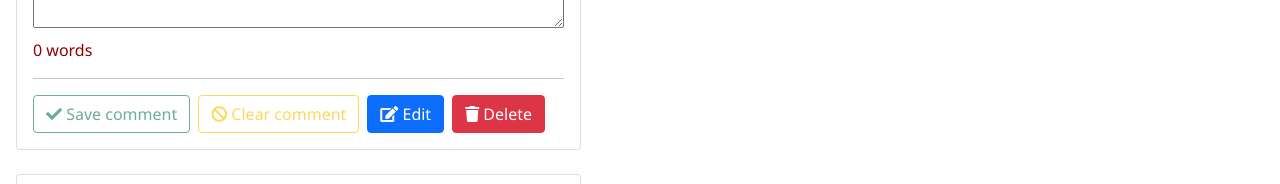
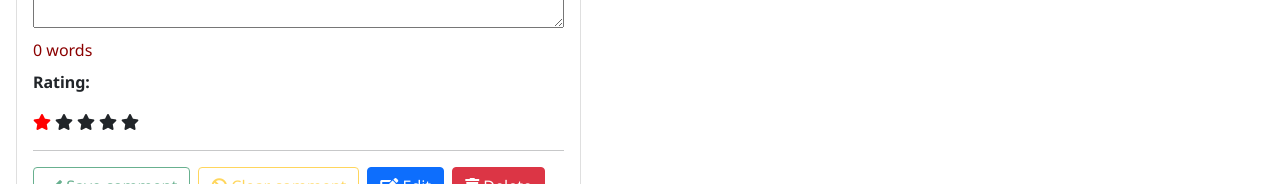
Before and after one commit to andrei-antal/ng_advanced_ws, an Angular app: page /movies in a window 1280 px wide. Shown: the part 469-653 px from the top of the page. Built offline with nearby package versions, Linux system fonts and the light colour scheme; data requests are answered from the project's data file.

Commit message:
Done challenge 1

```diff
--- a/src/app/movies/components/movie-item/movie-item.component.html
+++ b/src/app/movies/components/movie-item/movie-item.component.html
@@ -35,6 +35,10 @@
         <label class="fw-bold"> Comment: </label>
         <p>{{ movieComment }}</p>
       </ng-template>
+      <div class="mt-2">
+        <p class="fw-bold">Rating:</p>
+        <ngi-rating [(rating)]="movieRating"></ngi-rating>
+      </div>
       <hr />
       <button
         (click)="saveComment()"
--- a/src/app/movies/components/movie-item/movie-item.component.ts
+++ b/src/app/movies/components/movie-item/movie-item.component.ts
@@ -26,6 +26,7 @@
 
   public commentSaved: boolean;
   public movieComment: string;
+  public movieRating = 1;
 
   public ngOnChanges(changes: SimpleChanges): void {
     if (changes.movie) {
--- /dev/null
+++ b/src/app/movies/components/rating/rating.component.html
@@ -0,0 +1,6 @@
+<i
+  *ngFor="let state of starStates; let i = index"
+  class="fas fa-star"
+  [class.filled-star]="state"
+  (click)="ratingChange.emit(i + 1)"
+></i>
--- /dev/null
+++ b/src/app/movies/components/rating/rating.component.scss
@@ -0,0 +1,9 @@
+.filled-star {
+  color: red;
+}
+
+i {
+  cursor: pointer;
+  user-select: none;
+  margin-right: 0.25rem;
+}
--- /dev/null
+++ b/src/app/movies/components/rating/rating.component.ts
@@ -0,0 +1,31 @@
+import {
+  Component,
+  Output,
+  Input,
+  EventEmitter,
+  OnChanges,
+  SimpleChanges,
+} from '@angular/core';
+
+@Component({
+  selector: 'ngi-rating',
+  templateUrl: './rating.component.html',
+  styleUrls: ['./rating.component.scss'],
+})
+export class RatingComponent implements OnChanges {
+  @Input() rating: number;
+  @Output() ratingChange = new EventEmitter<number>();
+  starStates = [false, false, false, false, false];
+
+  constructor() {}
+
+  ngOnChanges(changes: SimpleChanges) {
+    if (changes.rating) {
+      this.updateRating(changes.rating.currentValue);
+    }
+  }
+
+  updateRating(newRating: number) {
+    this.starStates = this.starStates.map((_, index) => index < newRating);
+  }
+}
--- a/src/app/movies/movies.module.ts
+++ b/src/app/movies/movies.module.ts
@@ -7,6 +7,7 @@
 import { MovieListComponent } from './components/movie-list/movie-list.component';
 import { MovieDetailComponent } from '../movies/components/movie-detail/movie-detail.component';
 import { MovieListStaticComponent } from './components/movie-list-static/movie-list-static.component';
+import { RatingComponent } from './components/rating/rating.component';
 
 @NgModule({
   imports: [
@@ -25,6 +26,7 @@
     MovieListComponent,
     MovieListStaticComponent,
     MovieDetailComponent,
+    RatingComponent,
   ],
 })
 export class MoviesModule {}
```
Also changed, not shown: 1 other file (tests, documents, lock files or other folders).
